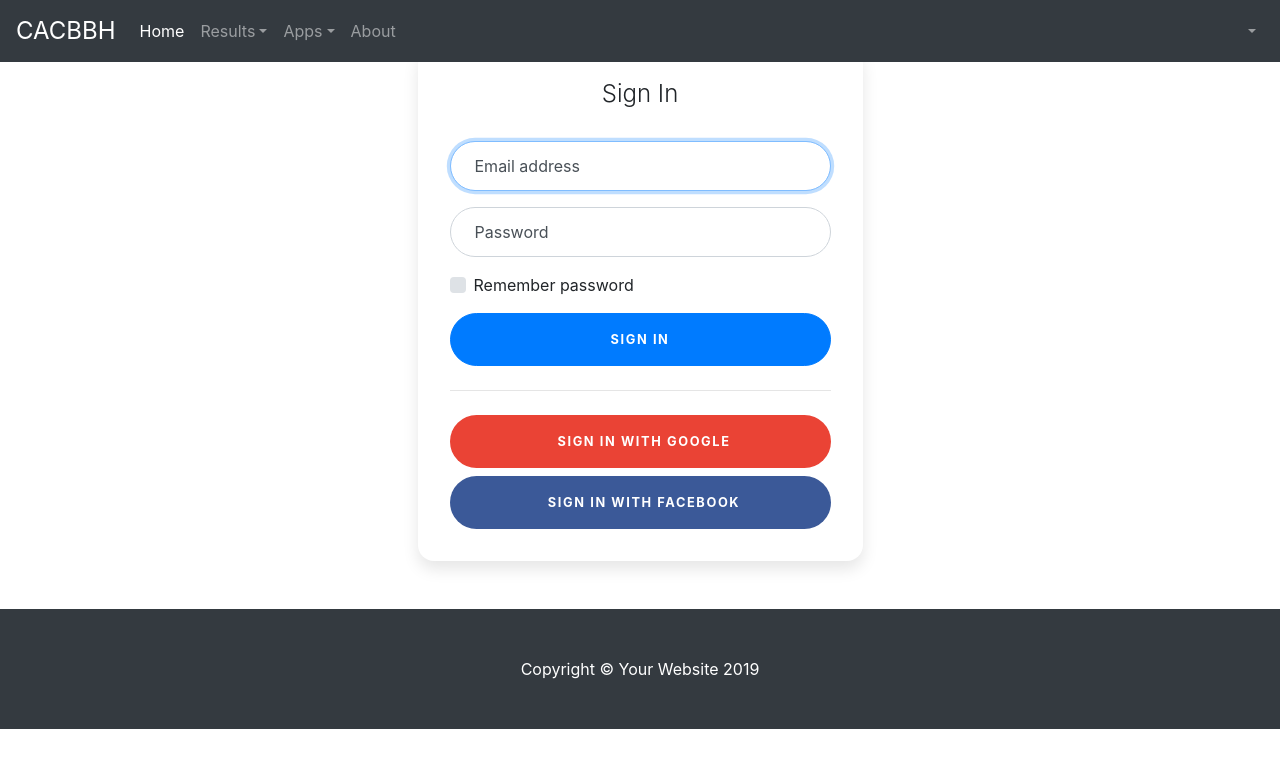
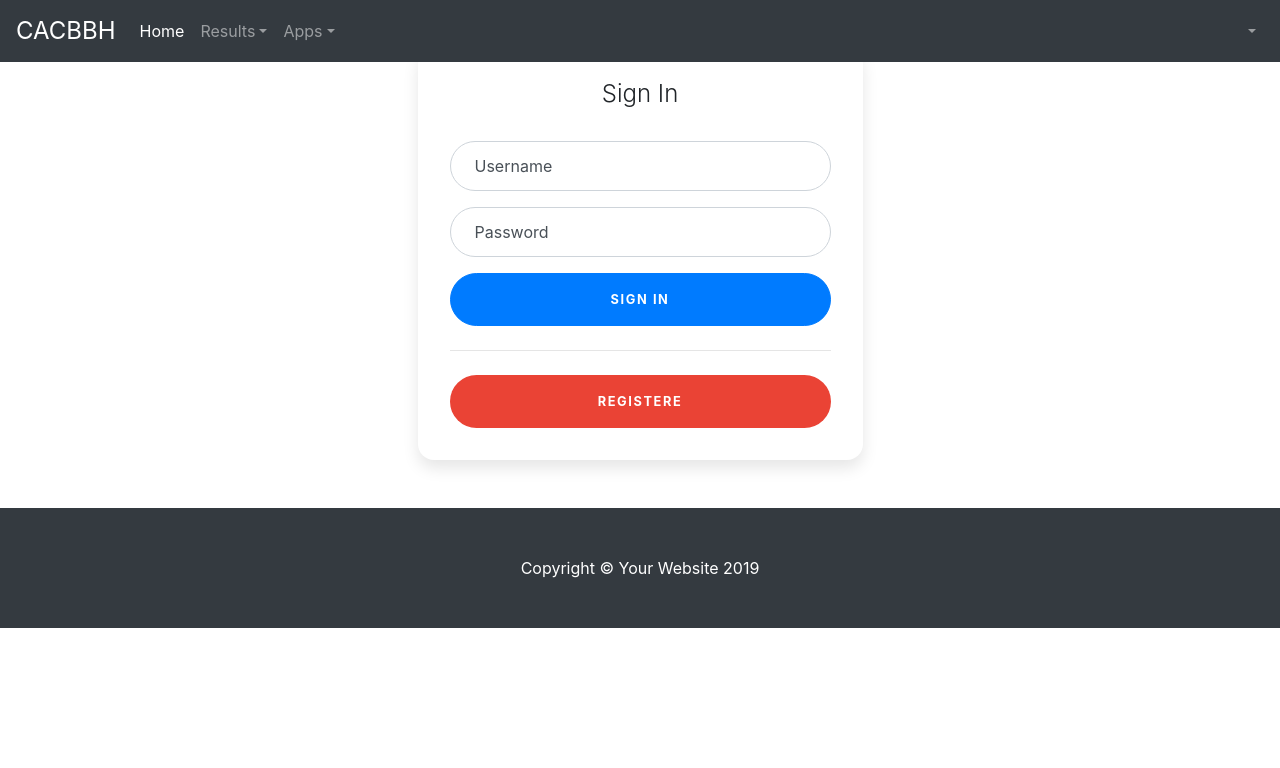
Before and after one commit to BaraaDarwish/CABBH, a Django app: page /login/ in a window 1280 px wide. Shown: the top 768 px of the page. Run offline with Django 3.2, Linux system fonts and the light colour scheme; parts of the project's set-up code (start-up, migrations or seed data) failed here and were passed over; some libraries are stand-ins or nearby versions.

Commit message:
'datatanlesTest'

```diff
--- a/CAC/views.py
+++ b/CAC/views.py
@@ -38,13 +38,13 @@ def diabetes_prediction(request):
                 print("result =",res)
                 if res > 0 :
                         diabetes = diabetes_form.save(commit=False)
-                        diabetes.result = '1'
+                        diabetes.result = 'Diseased'
                         diabetes.user = request.user
                         diabetes.save()
 
                 else:
                     diabetes = diabetes_form.save(commit=False)
-                    diabetes.result = '0'
+                    diabetes.result = 'Healthy'
                     diabetes.user = request.user
                     diabetes.save()
 
--- a/FS/BBH3.py
+++ b/FS/BBH3.py
@@ -175,7 +175,9 @@ def BBHA(stars_num, iterations_number, rand):
     binary = mask_converter(list_of_stars[bh_index].selection , list_of_stars[bh_index].criteria)
     mask = np.array(binary)
     X_masked = X.values[:, mask]
+    cols = X.columns[mask]
     new_ds = pd.DataFrame(np.c_[X_masked, y])
+    new_ds.columns = cols + "result"
     return  feature_count(list_of_stars[bh_index]) , accuracy_random_forest(list_of_stars[bh_index].selection , list_of_stars[bh_index].criteria),new_ds.to_csv()
 
 def old_fitness(x, y ):
--- a/templates/CAC/base.html
+++ b/templates/CAC/base.html
@@ -14,7 +14,9 @@
 
     <!-- Bootstrap core CSS -->
     <link href="//maxcdn.bootstrapcdn.com/bootstrap/4.0.0/css/bootstrap.min.css" rel="stylesheet" id="bootstrap-css">
+    <link href="//cdn.datatables.net/1.10.19/css/jquery.dataTables.min.css" rel="stylesheet" id="bootstrap-css">
     <script src="//maxcdn.bootstrapcdn.com/bootstrap/4.0.0/js/bootstrap.min.js"></script>
+    <script src="//cdn.datatables.net/1.10.19/js/jquery.dataTables.min.js"></script>
     <script src="//cdnjs.cloudflare.com/ajax/libs/jquery/3.2.1/jquery.min.js"></script>
     <link rel="stylesheet" href="{%static 'css/style.css' %}"/>
 
@@ -57,9 +59,7 @@
             </div>
           </li>
 
-        <li class="nav-item">
-          <a class="nav-link" href="#">About</a>
-        </li>
+
 
 
       </ul>
--- a/templates/FS/fs_list.html
+++ b/templates/FS/fs_list.html
@@ -5,7 +5,7 @@
 {% block content %}
 <h2>Feature Selection Results</h2>
 {% if results_list %}
-<table class="table">
+<table id="myTable" class="display" width="100%">
         <thead class="thead-dark">
     <tr>
         <th>name</th>
@@ -38,4 +38,8 @@
 </br>
 </br>
 </br>
+<script>
+$(document).ready( function () {
+    $('#myTable').DataTable();
+} );</script>
 {% endblock %}
--- a/templates/FS/login.html
+++ b/templates/FS/login.html
@@ -1,7 +1,8 @@
 <!DOCTYPE html>
 {% extends "CAC/base.html" %}
-{% load static %}
+
 {% block content %}
+
 
 <div class="container">
         <div class="row">
@@ -9,30 +10,26 @@
             <div class="card card-signin my-5">
               <div class="card-body">
                 <h5 class="card-title text-center">Sign In</h5>
-                <form class="form-signin">
+                <form class="form-signin" action="{% url 'FS:user_login' %}" method="POST">
+                        {% csrf_token %}
                   <div class="form-label-group">
-                    <input type="email" id="inputEmail" class="form-control" placeholder="Email address" required autofocus>
-                    <label for="inputEmail">Email address</label>
+                    <input type="text" id="inputEmail" class="form-control"  name="username" placeholder="Enter Username" required >
+                    <label for="inputEmail">Username</label>
                   </div>
 
                   <div class="form-label-group">
-                    <input type="password" id="inputPassword" class="form-control" placeholder="Password" required>
+                    <input type="password" id="inputPassword" class="form-control" name="password"   placeholder="Enter Username" required>
                     <label for="inputPassword">Password</label>
                   </div>
 
-                  <div class="custom-control custom-checkbox mb-3">
-                    <input type="checkbox" class="custom-control-input" id="customCheck1">
-                    <label class="custom-control-label" for="customCheck1">Remember password</label>
-                  </div>
+
                   <button class="btn btn-lg btn-primary btn-block text-uppercase" type="submit">Sign in</button>
                   <hr class="my-4">
-                  <button class="btn btn-lg btn-google btn-block text-uppercase" type="submit"><i class="fab fa-google mr-2"></i> Sign in with Google</button>
-                  <button class="btn btn-lg btn-facebook btn-block text-uppercase" type="submit"><i class="fab fa-facebook-f mr-2"></i> Sign in with Facebook</button>
+                  <a class="btn btn-lg btn-google btn-block text-uppercase" href="{% url 'FS:register' %}" > Registere</a>
                 </form>
               </div>
             </div>
           </div>
         </div>
       </div>
-
 {% endblock %}
```
Also changed, not shown: db.sqlite3.
